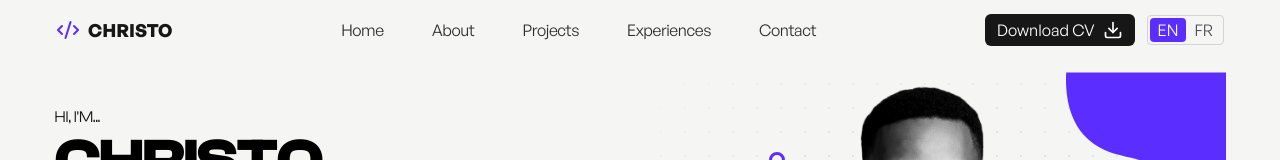
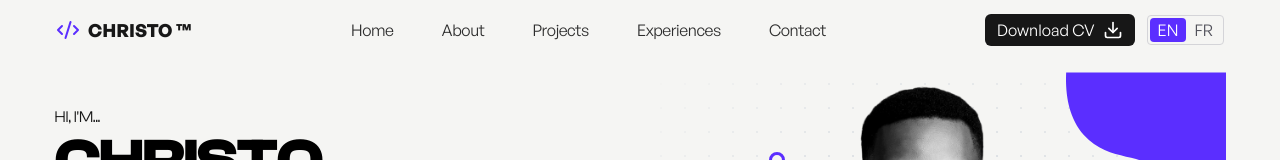
Before and after one commit to bossnare/portfolio, a Next.js app: page / in a window 1280 px wide. Shown: the top 160 px of the page. Built offline with nearby package versions, Linux system fonts and the light colour scheme.

Commit message:
Add trademark symbol to the header title

```diff
--- a/src/components/Header.tsx
+++ b/src/components/Header.tsx
@@ -6,7 +6,7 @@ export function Header() {
     <nav className="flex items-center justify-between h-full">
       <div className="flex items-center gap-2">
         <Code2 className="text-primary" />
-        <span className="text-lg font-bold">CHRISTO</span>
+        <span className="text-lg font-bold">CHRISTO ™</span>
       </div>
 
       <ul className="items-center hidden gap-12 tracking-tight lg:flex">
```
